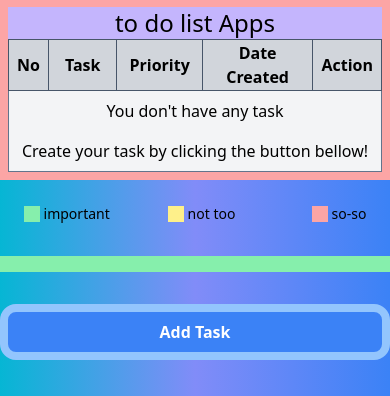
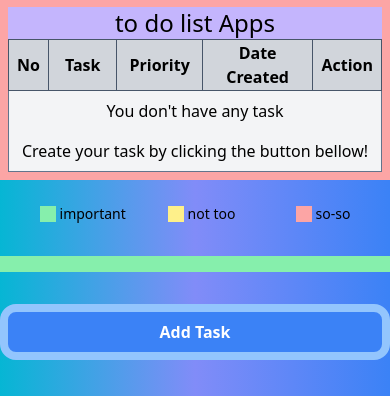
Before and after one commit to nflnsr/django-tailwind-postgresql, a Django app: page / in a window 390 px wide. Shown: the part 113-509 px from the top of the page. Run offline with Django 4.2, Linux system fonts and the light colour scheme; data that the repository does not hold is empty; style sheets or scripts are compiled from the project's sources; some libraries are stand-ins or nearby versions.

Commit message:
update new display

```diff
--- a/todolist/templates/projects/index.html
+++ b/todolist/templates/projects/index.html
@@ -80,8 +80,8 @@
 </main>
 
 <div class="mx-auto bg-transparent xl:w-3/5 md:w-4/5 md:px-2 mt-6 text-sm">
-    <div class="flex justify-center text-left">
-        <div class="flex items-center gap-1 cursor-default pr-32">
+    <div class="flex justify-center gap-x-28 lg:gap-x-32">
+        <div class="flex items-center gap-1 cursor-default">
             <div class="w-4 h-4 bg-green-300 flex items-center group">
                 <div class="flex items-center">
                     <div class="text-white bg-blue-400 ml-5 z-10 group-hover:block hidden">
@@ -91,7 +91,7 @@
                 <span class="z-0 ml-5 block group-hover:hidden">important</span>
             </div>
         </div>
-        <div class="flex items-center gap-1 cursor-default pr-32">
+        <div class="flex items-center gap-1 cursor-default">
             <div class="w-4 h-4 bg-yellow-200 flex items-center group">
                 <div class="flex items-center w-20">
                     <div class="text-white bg-blue-400 ml-5 z-10 group-hover:block hidden">
@@ -184,7 +184,7 @@
     document.getElementById("show-form").addEventListener("click", function () {
         if ((window.innerHeight + window.scrollY) < document.body.offsetHeight) {
             document.getElementById("copyright").className = "static";
-            document.getElementById("copyright").style.marginBottom = "0.25rem";
+            document.getElementById("copyright").style.marginBottom = "0.5rem";
             document.getElementById("copyright").style.marginTop = "3rem";
         } else {
             document.getElementById("copyright").className = "fixed bottom-2 w-full";
```
